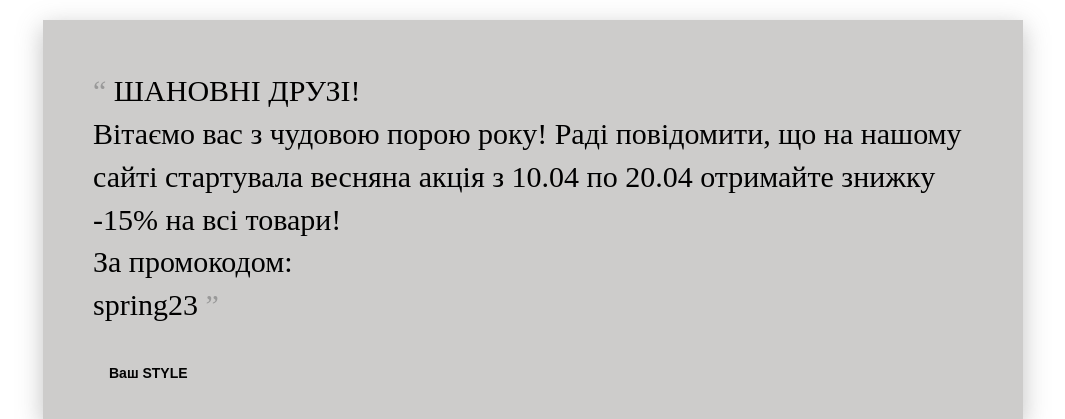
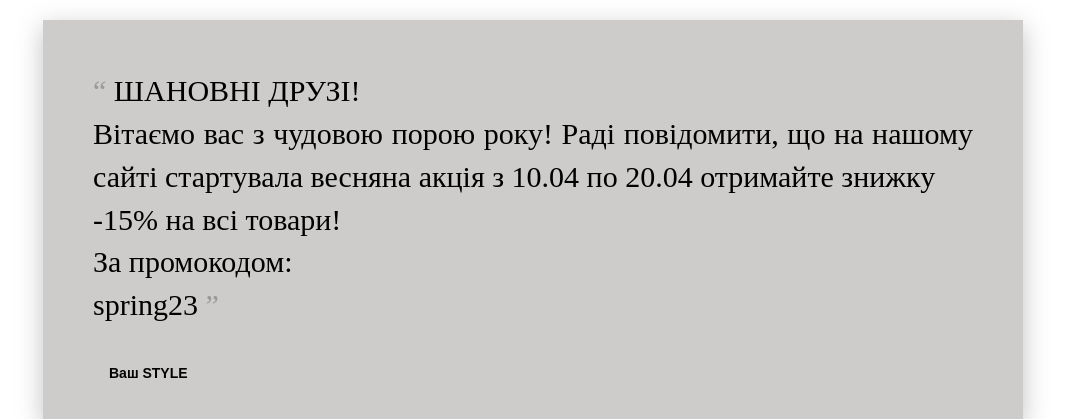
Before and after one commit to ShalahanV/Degree-project, a PHP site: page /news1.html in a window 1280 px wide. Shown: the part 52-471 px from the top of the page, without its empty margins (207-1272 px from the left). Run offline with PHP 8.4, Linux system fonts and the light colour scheme; some libraries are stand-ins or nearby versions.

Commit message:
text align justify

```diff
--- a/Web/css/index.css
+++ b/Web/css/index.css
@@ -579,7 +579,7 @@ img {
 	font-family: "Vollkorn", serif;
 	font-weight: 400;
 	color: #000000;
-	text-align: left;
+	text-align: justify;
 }
 
 .l-card__text p::after {
```
